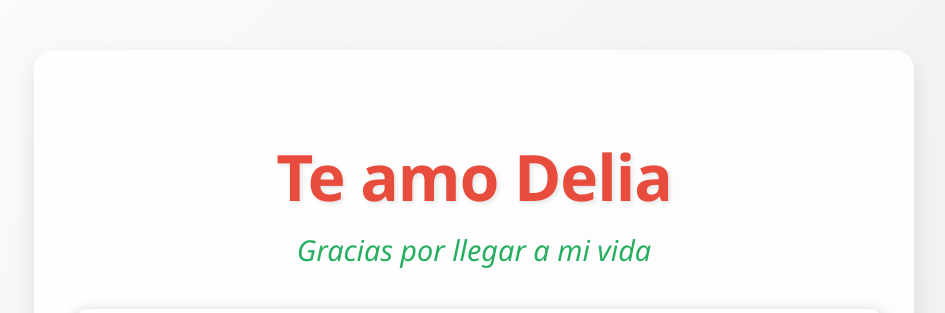
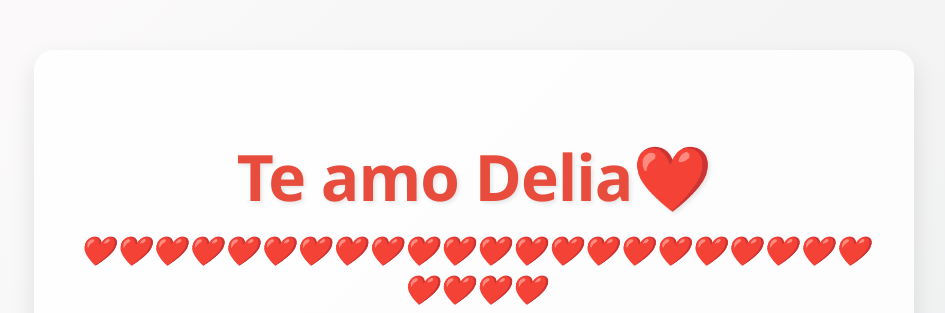
Before and after one commit to SoloHaze/Repo, a website: page cdk/lambda/index.html in a window 1280 px wide. Shown: the top 313 px of the page, without its empty margins (166-1111 px from the left). Drawn offline with Linux system fonts and the light colour scheme; grey boxes are pictures that could not be loaded.

Commit message:
IndexArreglo

```diff
--- a/cdk/lambda/index.html
+++ b/cdk/lambda/index.html
@@ -122,7 +122,8 @@
 <body>
 
     <div class="main-container">
-        <h1 class="titulo-principal">Te amo Delia</h1>
+        <h1 class="titulo-principal">Te amo Delia❤️</h1>
+        <h2 class="subtitulo">❤️❤️❤️❤️❤️❤️❤️❤️❤️❤️❤️❤️❤️❤️❤️❤️❤️❤️❤️❤️❤️❤️❤️❤️❤️❤️</h2>
         <p class="subtitulo">Gracias por llegar a mi vida</p>
 
             <div class="carousel-container">
```
